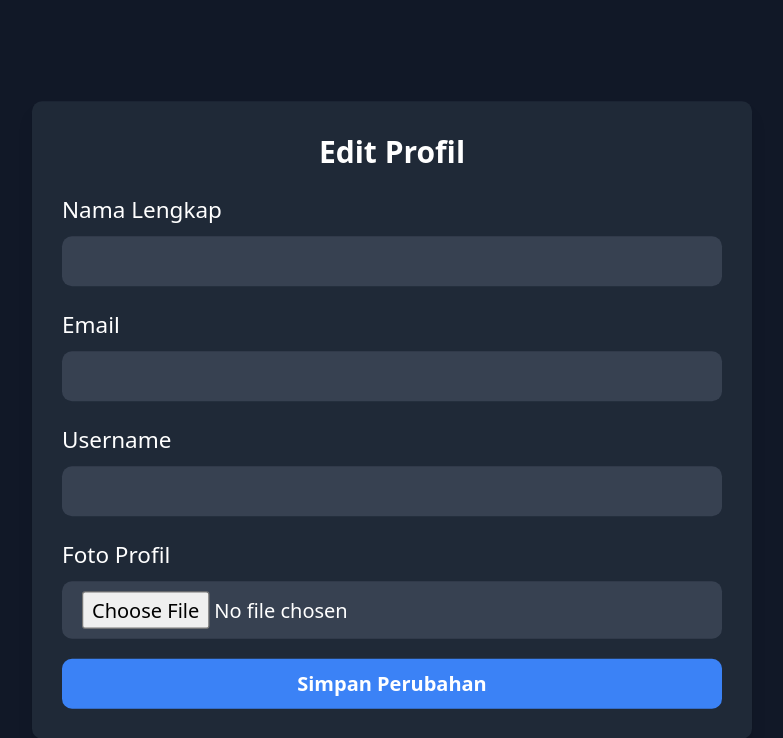
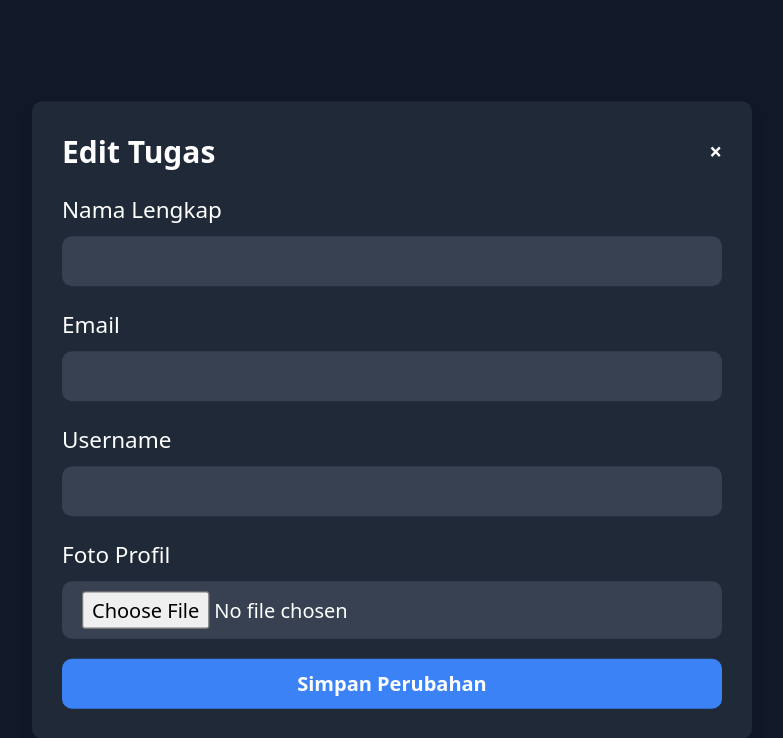
Before and after one commit to KizCode/WEB-PHP, a PHP site: page /view/profile/edit.php in a window 1280 px wide; the page is wider, and only the part inside the window is pictured. Shown: the top 738 px of that part, without its empty margins (248-1031 px from the left). Run offline with PHP 8.4, Linux system fonts and the light colour scheme; the visitor is signed in with stand-in values (Sample User, id 1); data that the repository does not hold is empty; some libraries are stand-ins or nearby versions.

Commit message:
V0.H14.4

```diff
--- a/view/profile/edit.php
+++ b/view/profile/edit.php
@@ -96,7 +96,14 @@ if ($_SERVER["REQUEST_METHOD"] == "POST") {
     <div class="container mx-auto mt-10 px-4">
         <div class="flex justify-center scale-75 md:scale-100 lg:scale-125">
             <div class="w-full text-white max-w-xl bg-gray-800 p-6 rounded-lg shadow-lg">
-                <h5 class="text-center text-2xl font-semibold mb-4">Edit Profil</h5>
+                <div class="flex justify-between items-center mb-4">
+                    <!-- Judul -->
+                    <h5 class="text-center text-2xl font-semibold">Edit Tugas</h5>
+                    <!-- Tombol X -->
+                    <a href="index.php" class="text-white text-lg font-bold hover:text-gray-400 transition duration-200">
+                        &times;
+                    </a>
+                </div>
                 <form action="edit.php" method="POST" enctype="multipart/form-data">
                     <!-- Nama Lengkap -->
                     <div class="mb-4">
--- a/view/profile/index.php
+++ b/view/profile/index.php
@@ -34,7 +34,7 @@ $result = $conn->query($sql);
   <?php include '../../utils/navbar.php'; ?>
 
   <!-- Card Container -->
-  <div class="bg-[color:var(--main-color)] p-6 sm:p-8 lg:p-10 container rounded-lg mx-auto">
+  <div class="bg-gray-800 p-6 sm:p-8 lg:p-10 container rounded-lg mx-auto">
     <h1 class="text-2xl sm:text-3xl lg:text-4xl uppercase font-bold mb-6 text-center sm:text-left">Profile</h1>
 
     <!-- Breadcrumb -->
--- a/view/tugas/edit.php
+++ b/view/tugas/edit.php
@@ -71,8 +71,6 @@ if (isset($_POST['update'])) {
                             &times;
                         </a>
                     </div>
-
-
                     <!-- Form -->
                     <form method="POST">
                         <!-- ID (Hidden) -->
```
Also changed, not shown: view/tugas/create.php (+5 -6 lines).
